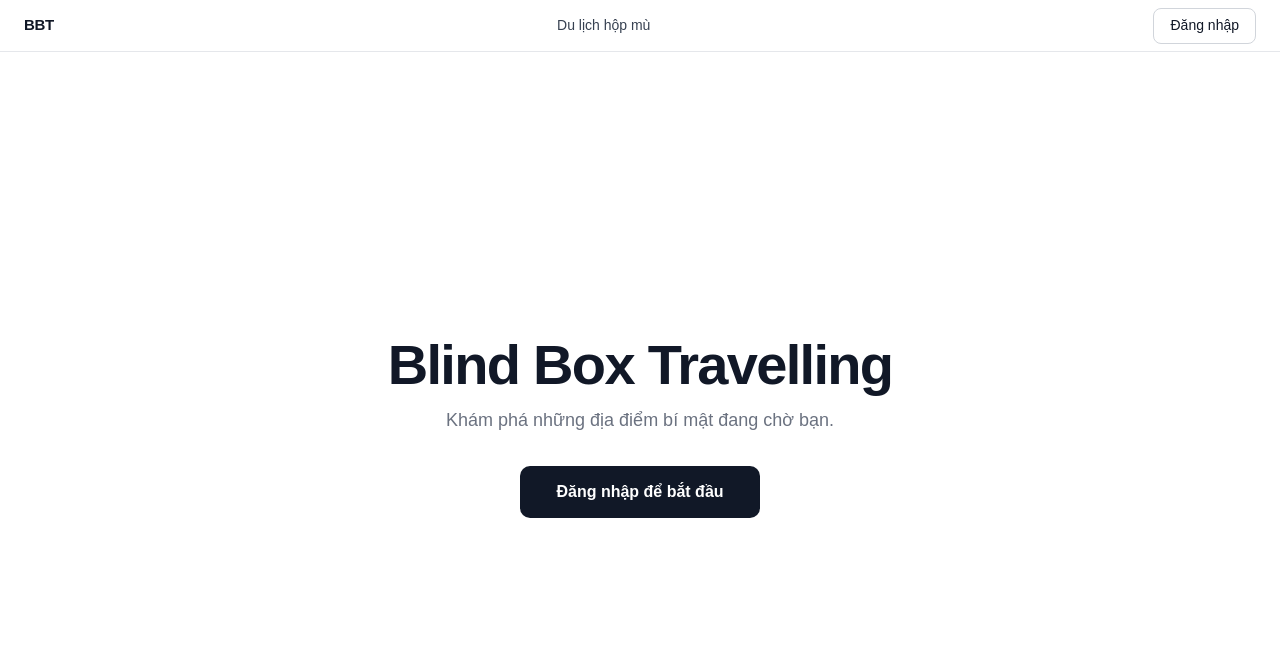
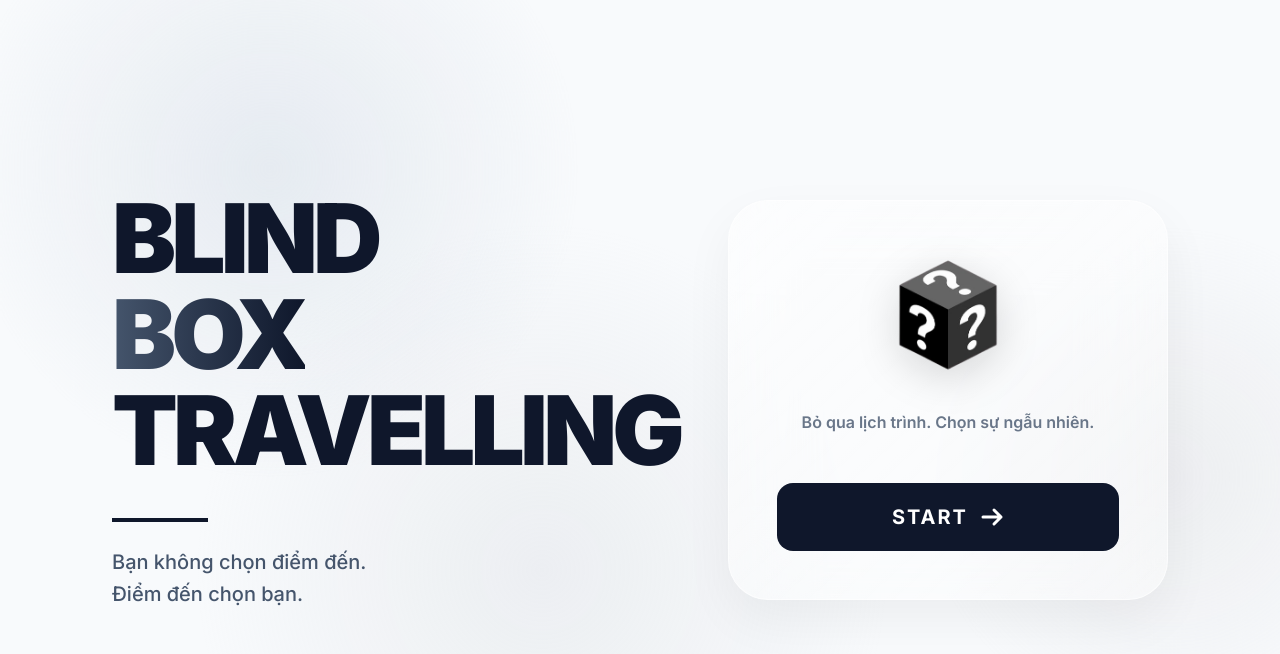
Before and after one commit to LeoTkiet/Blind-Box-Travelling, a Next.js app: page / in a window 1280 px wide. Shown: the top 654 px of the page. Built offline with nearby package versions, Linux system fonts and the light colour scheme; no server answers.

Commit message:
[FIX] Rework Login UI

```diff
--- a/src/app/page.tsx
+++ b/src/app/page.tsx
@@ -1,59 +1,81 @@
-import { createClient } from "@/utils/supabase/server";
-import Header from "@/components/Header";
+"use client";
+
 import Link from "next/link";
+import { Inter } from "next/font/google";
 
-export const metadata = {
-  title: "Blind Box Travelling",
-  description: "Khám phá những địa điểm bí mật đang chờ bạn.",
-};
+const inter = Inter({ subsets: ["latin", "vietnamese"], display: "swap" });
 
-export default async function Home() {
-  const supabase = await createClient();
-  const { data: { user } } = await supabase.auth.getUser();
+export default function Home() {
+  return (
+    <main className={`relative min-h-screen w-full overflow-hidden flex items-center justify-center bg-[#f8fafc] ${inter.className}`}>
 
-  return (
-    <div style={{ minHeight: "100vh", display: "flex", flexDirection: "column", background: "#fff" }}>
-      <Header user={user} />
-      <main style={{
-        flex: 1, display: "flex", flexDirection: "column",
-        alignItems: "center", justifyContent: "center",
-        gap: "2rem", padding: "2rem",
-      }}>
-        <div style={{ textAlign: "center" }}>
-          <h1 style={{
-            fontSize: "clamp(2rem, 6vw, 3.5rem)", fontWeight: 700,
-            letterSpacing: "-0.03em", color: "#111827", margin: "0 0 0.75rem", lineHeight: 1.1,
-          }}>
-            Blind Box Travelling
+      <div className="absolute top-[-10%] left-[-5%] w-[600px] h-[600px] bg-[radial-gradient(circle,rgba(203,213,225,0.4)_0%,transparent_70%)] animate-blob pointer-events-none" style={{ willChange: "transform" }}></div>
+      <div className="absolute top-[30%] right-[-10%] w-[500px] h-[500px] bg-[radial-gradient(circle,rgba(212,212,216,0.3)_0%,transparent_70%)] animate-blob pointer-events-none" style={{ animationDelay: "3s", willChange: "transform" }}></div>
+      <div className="absolute bottom-[-15%] left-[15%] w-[700px] h-[700px] bg-[radial-gradient(circle,rgba(209,213,219,0.3)_0%,transparent_70%)] animate-blob pointer-events-none" style={{ animationDelay: "6s", willChange: "transform" }}></div>
+
+      <div className="relative z-10 w-full max-w-6xl p-6 lg:p-12 flex flex-col md:flex-row items-center justify-between gap-12 md:gap-8">
+
+        <div className="flex-1 flex flex-col items-start justify-center">
+          <h1 className="text-6xl md:text-7xl lg:text-[6rem] font-black text-slate-900 leading-[1] tracking-tighter">
+            BLIND
+            <br />
+            <span className="text-transparent bg-clip-text bg-gradient-to-r from-slate-600 to-slate-900">
+              BOX
+            </span>
+            <br />
+            TRAVELLING
           </h1>
-          <p style={{ color: "#6b7280", fontSize: "1.125rem", margin: 0 }}>
-            Khám phá những địa điểm bí mật đang chờ bạn.
+          <div className="mt-10 h-1 w-24 bg-slate-900 mb-6"></div>
+          <p className="text-xl text-slate-600 font-medium max-w-sm leading-relaxed">
+            Bạn không chọn điểm đến.
+          </p>
+          <p className="text-xl text-slate-600 font-medium max-w-sm leading-relaxed">
+            Điểm đến chọn bạn.
           </p>
         </div>
 
-        {user ? (
-          <Link href="/app" style={{
-            display: "inline-flex", alignItems: "center", gap: "0.625rem",
-            padding: "0.875rem 2.25rem", borderRadius: "10px",
-            background: "#111827", color: "#fff", fontWeight: 600,
-            fontSize: "1rem", textDecoration: "none", letterSpacing: "-0.01em",
-          }}>
-            START
-            <svg width="16" height="16" viewBox="0 0 24 24" fill="none" stroke="currentColor" strokeWidth="2.5" strokeLinecap="round" strokeLinejoin="round">
-              <line x1="5" y1="12" x2="19" y2="12" /><polyline points="12 5 19 12 12 19" />
-            </svg>
-          </Link>
-        ) : (
-          <Link href="/login" style={{
-            display: "inline-flex", alignItems: "center", gap: "0.625rem",
-            padding: "0.875rem 2.25rem", borderRadius: "10px",
-            background: "#111827", color: "#fff", fontWeight: 600,
-            fontSize: "1rem", textDecoration: "none",
-          }}>
-            Đăng nhập để bắt đầu
-          </Link>
-        )}
-      </main>
-    </div>
+        <div className="w-full md:w-[440px] shrink-0">
+          <div className="relative p-12 rounded-[2.5rem] bg-white/40 backdrop-blur-2xl border border-white/60 shadow-[0_20px_50px_rgba(0,0,0,0.05)] flex flex-col items-center text-center overflow-hidden">
+
+            <div className="absolute inset-0 bg-gradient-to-br from-white/20 to-transparent pointer-events-none"></div>
+
+            {/* --- THÊM HÌNH ẢNH HỘP QUÀ VÀO ĐÂY --- */}
+            <div className="relative w-full flex justify-center mb-8">
+              <img
+                src="/mystery-box.png"
+                alt="Mystery Box"
+                className="w-32 h-32 object-contain drop-shadow-[0_10px_20px_rgba(0,0,0,0.15)] transition-transform duration-500 hover:scale-110 hover:-rotate-3"
+              />
+            </div>
+
+            <p className="relative text-slate-600 mb-12 font-semibold px-4 leading-relaxed opacity-80">
+              Bỏ qua lịch trình. Chọn sự ngẫu nhiên.
+            </p>
+
+            <Link
+              href="/app"
+              className="relative w-full group py-5 bg-slate-900 text-white rounded-2xl font-bold text-xl tracking-widest transition-all duration-300 hover:bg-black hover:scale-[1.02] hover:shadow-[0_15px_30px_rgba(0,0,0,0.2)] flex items-center justify-center gap-3"
+            >
+              START
+              <svg className="w-6 h-6 transition-transform duration-300 group-hover:translate-x-2" fill="none" viewBox="0 0 24 24" stroke="currentColor" strokeWidth={3}>
+                <path strokeLinecap="round" strokeLinejoin="round" d="M14 5l7 7m0 0l-7 7m7-7H3" />
+              </svg>
+            </Link>
+          </div>
+        </div>
+
+      </div>
+
+      <style>{`
+        @keyframes blob {
+          0% { transform: translate3d(0px, 0px, 0px) scale(1); }
+          50% { transform: translate3d(40px, -60px, 0px) scale(1.05); }
+          100% { transform: translate3d(0px, 0px, 0px) scale(1); }
+        }
+        .animate-blob {
+          animation: blob 15s infinite ease-in-out alternate;
+        }
+      `}</style>
+    </main>
   );
 }
```
Also changed, not shown: public/mystery-box.png (added).
